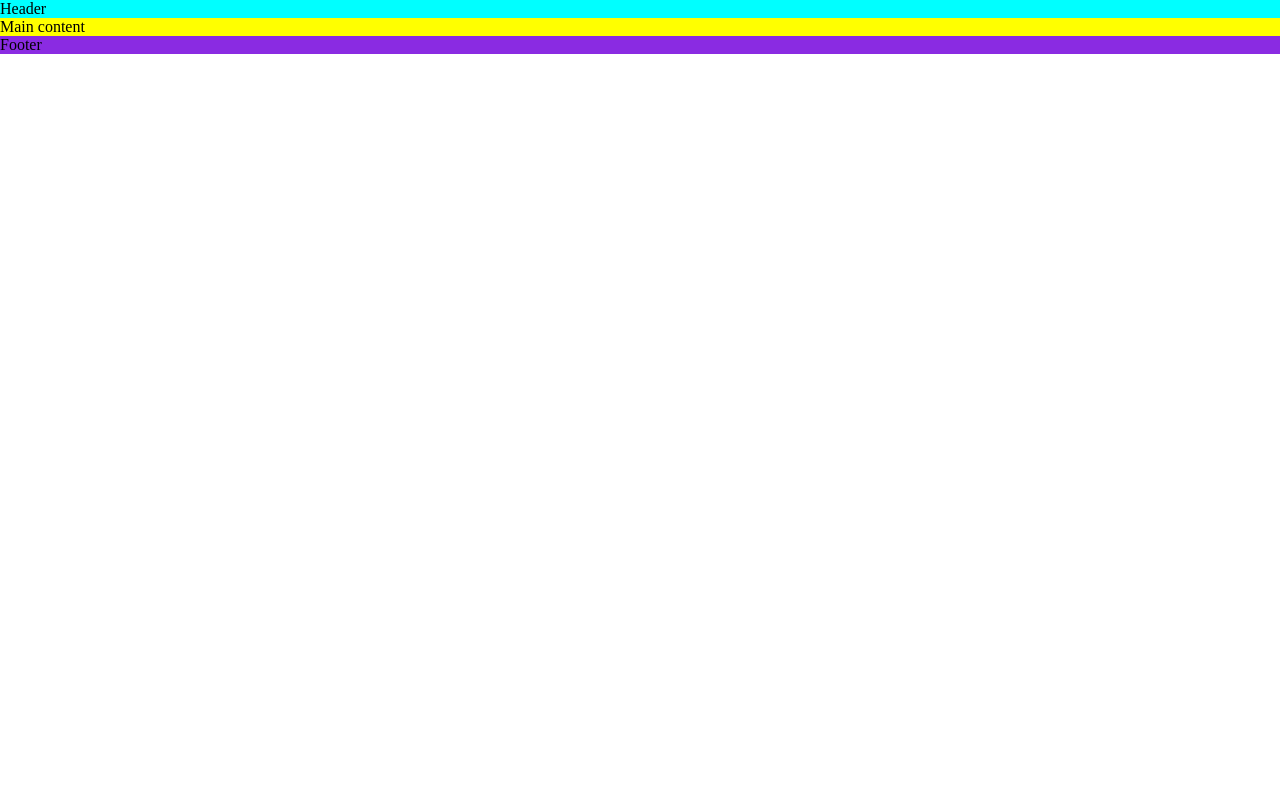
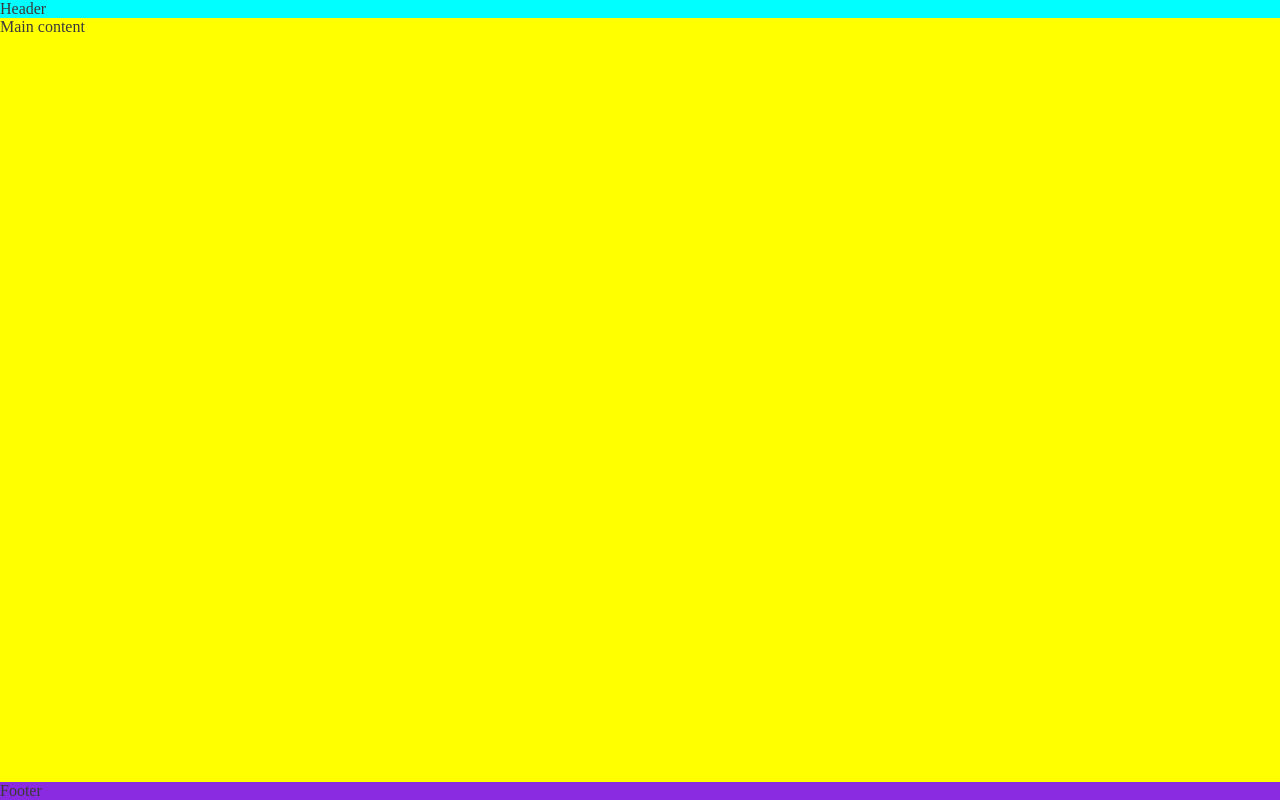
Before and after one commit to LFG115/dublin-running, a plain HTML site: page index.html in a window 1280 px wide. Drawn offline with Linux system fonts and the light colour scheme.

Commit message:
push footer down using flex styles

```diff
--- a/assets/css/style.css
+++ b/assets/css/style.css
@@ -1,14 +1,28 @@
+/* wildcard astirisk to override default styles added by the browser */
 * {
   padding: 0;
   margin: 0;
   box-sizing: border-box;
 }
+/* General styles  */
+body {
+  min-height: 100vh;
+  display: flex;
+  flex-direction: column;
+/* Generic project styles */
+color: #3a3a3a;
+}
+/* Header */
 header {
   background-color: aqua;
 }
+/* Main content */
 main {
   background-color: yellow;
+  /* Makes main element take up any surplus space in browser */
+  flex:1 0 auto;
 }
+/* Footer */
 footer {
   background-color: blueviolet;
 }
```
